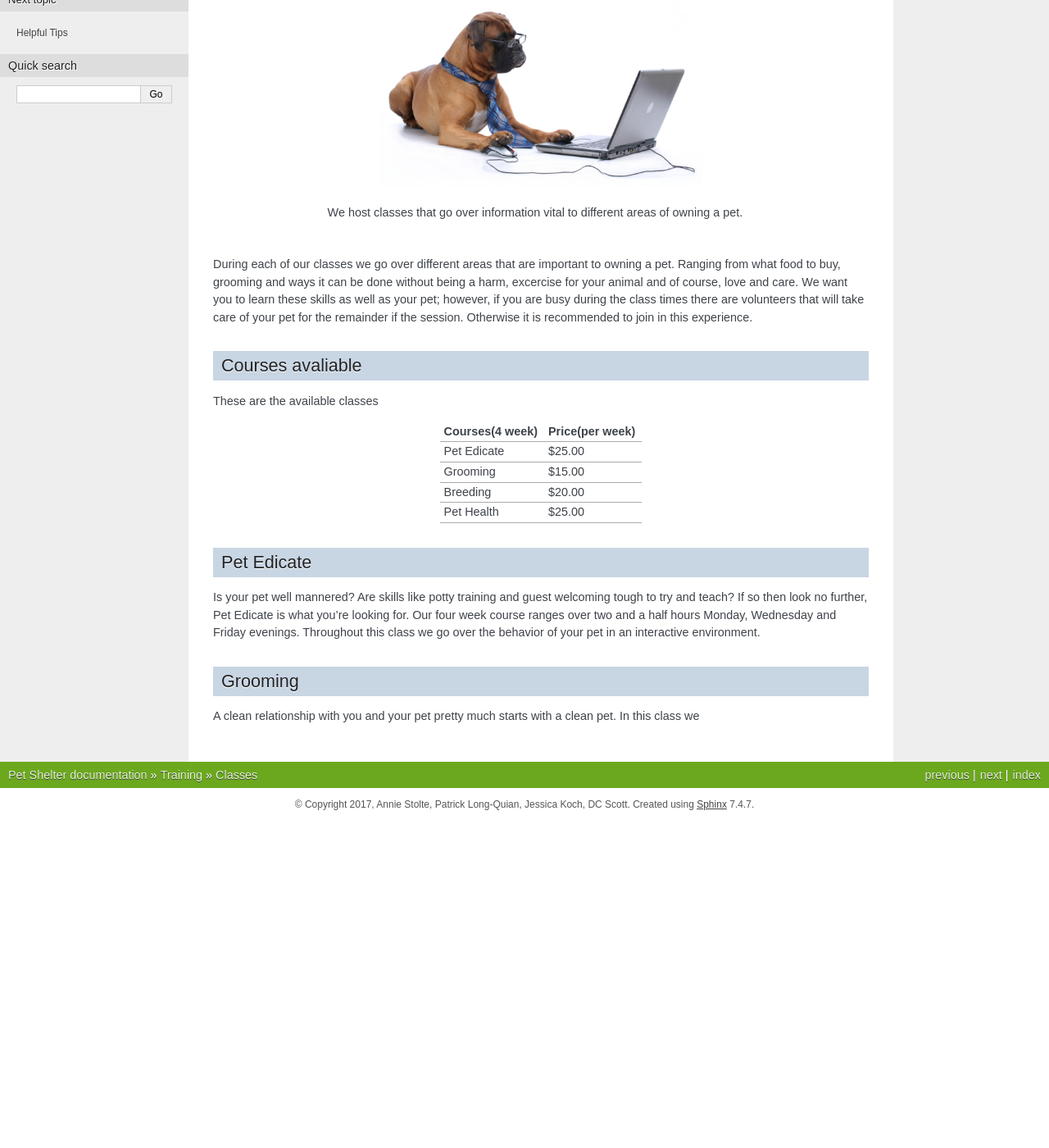
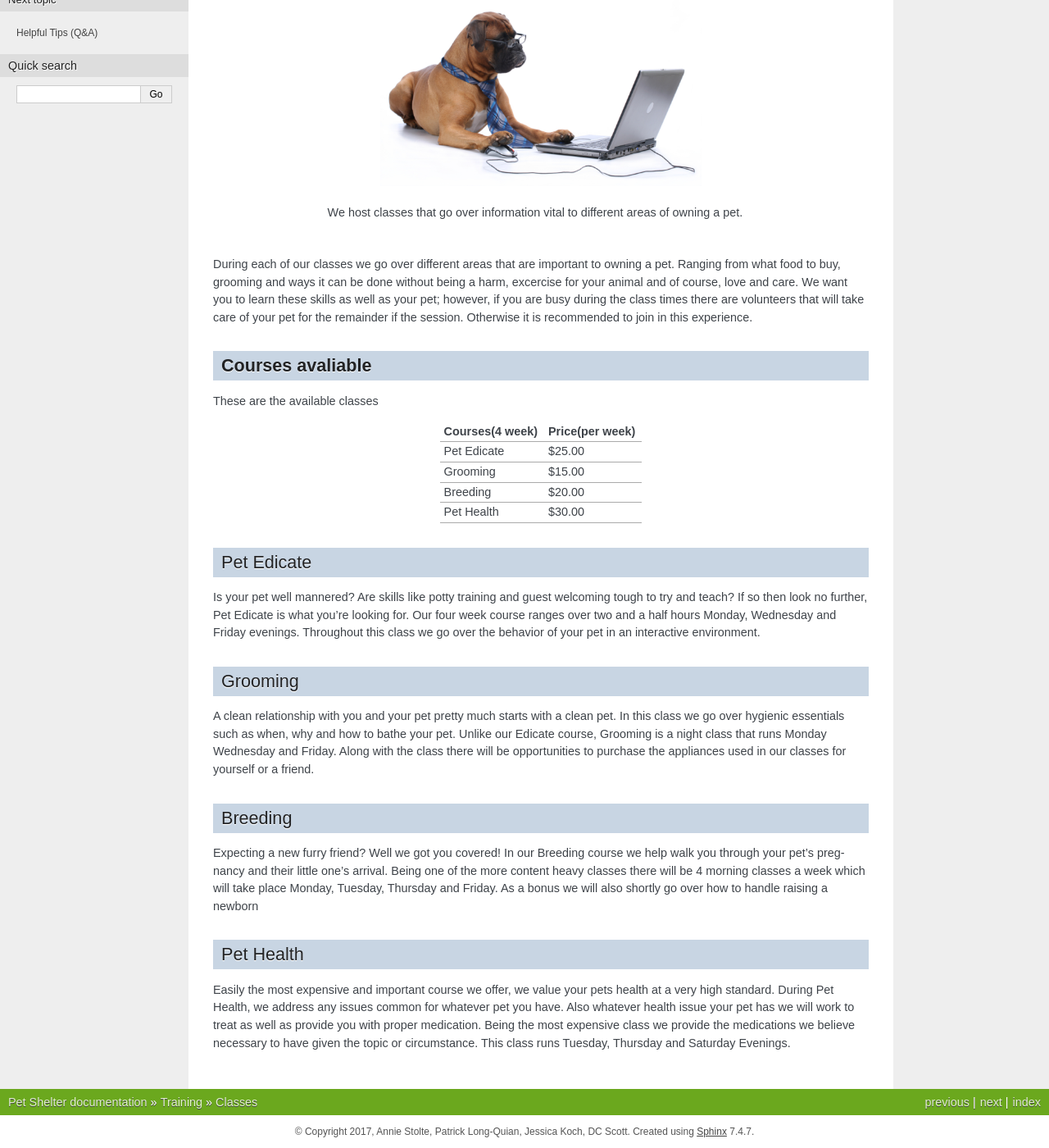
Before and after one commit to plongquian/pet_shelter, a Sphinx documentation site: the page built from source/training/classes.rst, in a window 1280 px wide and 1400 px high, scrolled down 146 px. Shown: the whole window at 82% size. Built offline with Sphinx 7.4.7, drawn with Linux system fonts in a browser that asks for light colours; before the commit the page ends 1147 px from its top, so only the background shows below that.

Commit message:
Finished Classes Page, Working on revamped Helpful tips page

```diff
--- a/source/training/classes.rst
+++ b/source/training/classes.rst
@@ -15,8 +15,8 @@ however, if you are busy during the class times there are volunteers that
 will take care of your pet for the remainder if the session.  Otherwise
 it is recommended to join in this experience.
 
-Courses avaliable
------------------
+**Courses avaliable**
+---------------------
 
 These are the available classes
 
@@ -26,7 +26,7 @@ Courses(4 week) Price(per week)
 Pet Edicate     $25.00
 Grooming        $15.00
 Breeding        $20.00
-Pet Health      $25.00
+Pet Health      $30.00
 =============== ===============
 
 Pet Edicate
@@ -42,4 +42,29 @@ Grooming
 --------
 
 A clean relationship with you and your pet pretty much starts with a
-clean pet.  In this class we
+clean pet.  In this class we go over hygienic essentials such as when,
+why and how to bathe your pet.  Unlike our Edicate course, Grooming is a
+night class that runs Monday Wednesday and Friday.  Along with the class
+there will be opportunities to purchase the appliances used in our
+classes for yourself or a friend.
+
+Breeding
+--------
+
+Expecting a new furry friend? Well we got you covered!  In our Breeding
+course we help walk you through your pet's pregnancy and their little
+one's arrival.  Being one of the more content heavy classes there will be
+4 morning classes a week which will take place Monday, Tuesday, Thursday
+and Friday.  As a bonus we will also shortly go over how to handle
+raising a newborn
+
+Pet Health
+----------
+
+Easily the most expensive and important course we offer, we value your
+pets health at a very high standard.  During Pet Health, we address any
+issues common for whatever pet you have.  Also whatever health issue your
+pet has we will work to treat as well as provide you with proper
+medication.  Being the most expensive class we provide the medications we
+believe necessary to have given the topic or circumstance.  This class
+runs Tuesday, Thursday and Saturday Evenings.
```
Also changed, not shown: source/training/helpful_tips.rst (+10 -3 lines).
